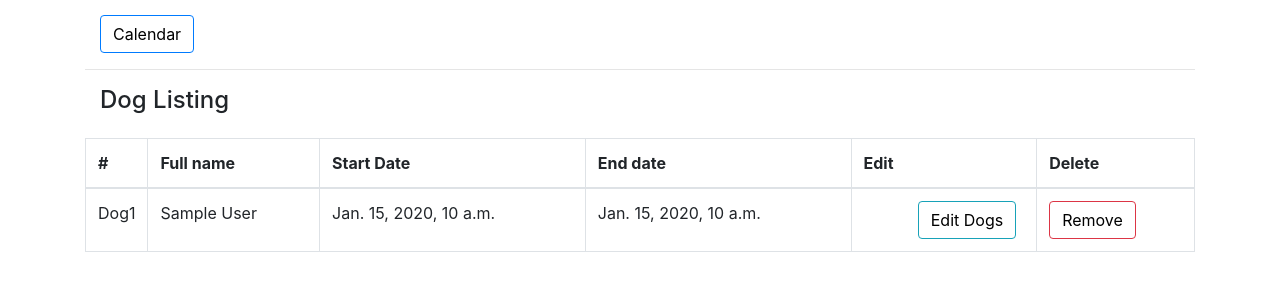
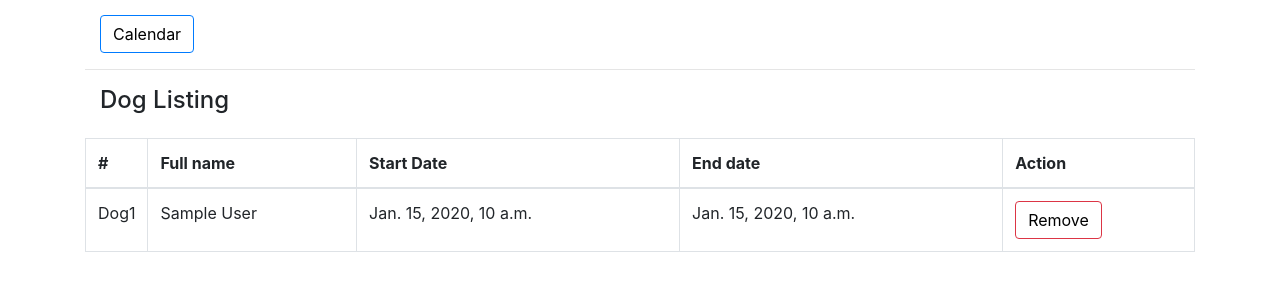
Before and after one commit to Abhishesh123/boardingvisitcalendarapp, a Django app: template templates/event-details.html in a window 1280 px wide. Shown: the top 300 px of the page. Run offline with Django 3.2, Linux system fonts and the light colour scheme; the template is opened without the code that fills it: most values are stand-ins (such as "Sample title", 1, 10 or a date in 2020); some libraries are stand-ins or nearby versions.

Commit message:
change in settings and event utils

```diff
--- a/calendarapp/views.py
+++ b/calendarapp/views.py
@@ -81,11 +81,10 @@ class EventEdit(generic.UpdateView):
 
 @login_required(login_url='signup')
 def event_details(request, day):
-    event = Event.objects.filter(start_time__day=str(day))
+    event = Event.objects.filter(start_time__day=str(day)).order_by('-start_time')
     context = {
         'eventmember': event
     }
-    # print('context',context)
     return render(request, 'event-details.html', context)
 
 
--- a/templates/event-details.html
+++ b/templates/event-details.html
@@ -23,8 +23,7 @@ Event Details
                   <th>Full name</th>
                   <th>Start Date</th>
                   <th>End  date</th>
-                  <th>Edit</th>
-                  <th>Delete</th>
+                  <th>Action</th>
                 </tr>
               </thead>
               <tbody>
@@ -36,9 +35,6 @@ Event Details
                     <td>{{ data.start_time }}</td>
 
 
-                     <td>
-                                    <a class="btn btn-info right mr-2" href="{% url 'calendarapp:event_edit' data.id %}"> Edit Dogs </a>
-                    </td>
                     <td>
                         <a class="btn btn-danger" href="{% url 'calendarapp:remove_event' data.id %}">Remove</a>
                     </td>
```
Also changed, not shown: calendarapp/utils.py (+5 -6 lines), eventcalendar/settings.py (+13 -0 lines), db.sqlite3, 1 other file.
